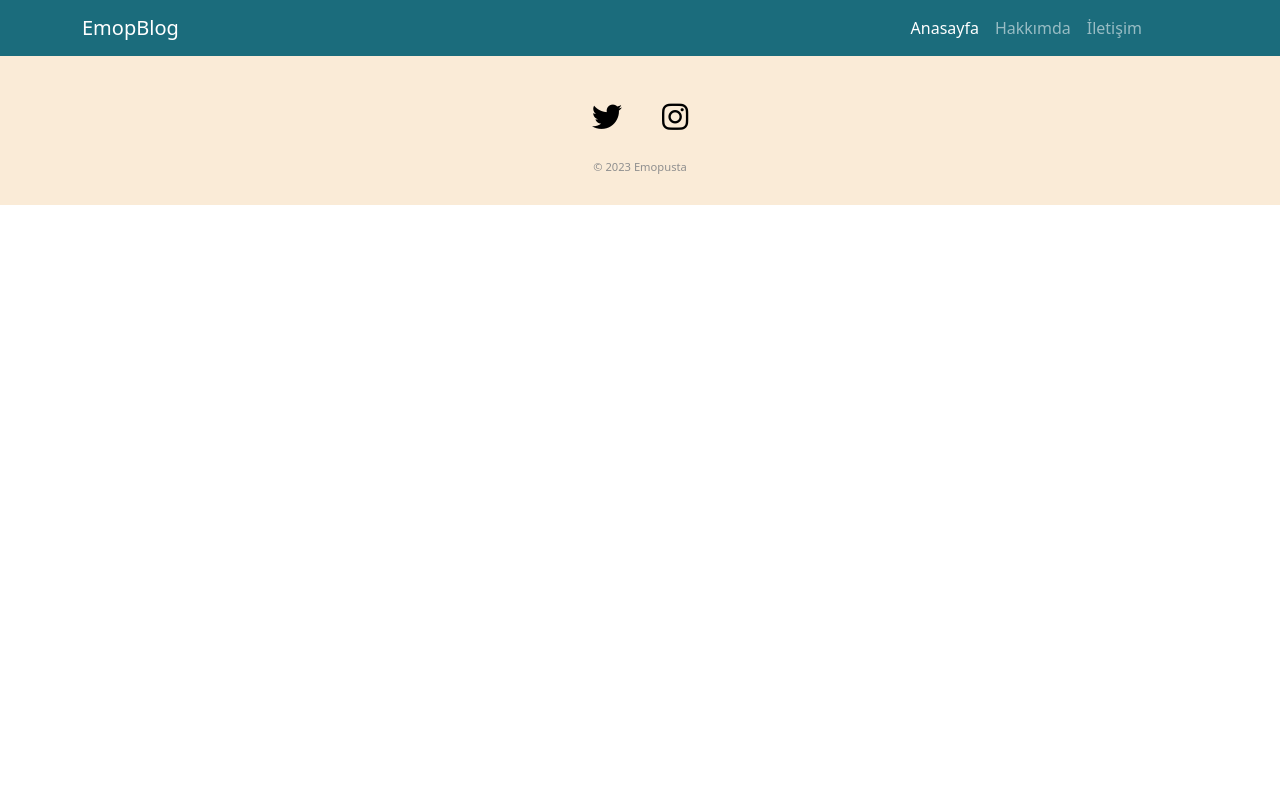
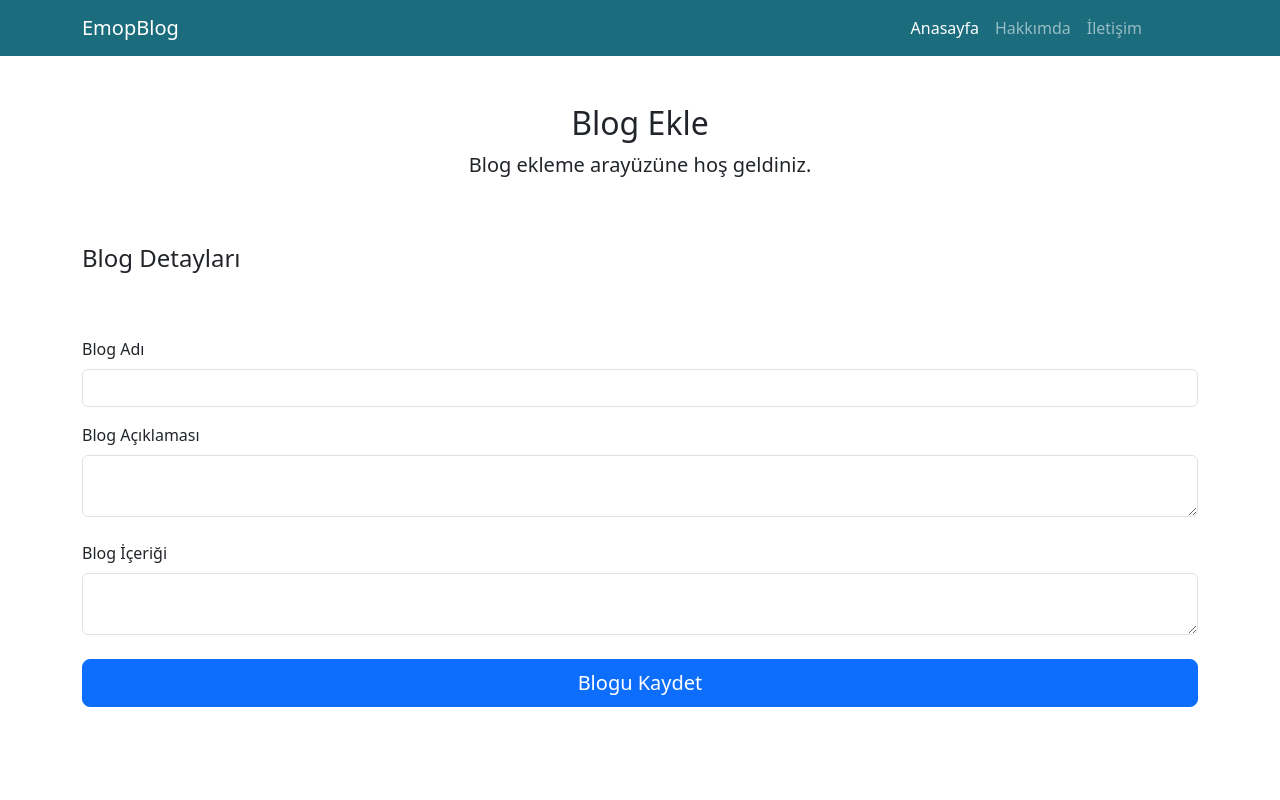
Before and after one commit to Emopusta/EmopBlog_Frontend, an Angular app: page /add-blog in a window 1280 px wide. Before the commit this address led to /. Shown: the top 800 px of the page. Built offline with nearby package versions, Linux system fonts and the light colour scheme; sample sign-in values are in the browser's storage.

Commit message:
added add-blog

```diff
--- a/src/app/app-routing.module.ts
+++ b/src/app/app-routing.module.ts
@@ -5,11 +5,13 @@ import { LoginGuard } from './guards/login.guard';
 import { LoginComponent } from './components/login/login.component';
 import { ContactMeComponent } from './components/contact-me/contact-me.component';
 import { AboutMeComponent } from './components/about-me/about-me.component';
+import { AddBlogComponent } from './components/add-blog/add-blog.component';
 
 const routes: Routes = [
   { path: '', component: HomeComponent, canActivate:[LoginGuard] },
   { path: 'about-me', component: AboutMeComponent, canActivate:[LoginGuard] },
   { path: 'contact', component: ContactMeComponent, canActivate:[LoginGuard] },
+  { path: 'add-blog', component: AddBlogComponent, canActivate:[LoginGuard] },
   { path: 'login', component: LoginComponent}
 ];
 
--- a/src/app/app.module.ts
+++ b/src/app/app.module.ts
@@ -12,6 +12,7 @@ import { HttpClientModule } from '@angular/common/http';
 import { FormsModule, ReactiveFormsModule } from '@angular/forms';
 import { RouterModule } from '@angular/router';
 import { HomeComponent } from './components/home/home.component';
+import { AddBlogComponent } from './components/add-blog/add-blog.component';
 
 @NgModule({
   declarations: [
@@ -21,7 +22,8 @@ import { HomeComponent } from './components/home/home.component';
     NavbarComponent,
     FooterComponent,
     LoginComponent,
-    HomeComponent
+    HomeComponent,
+    AddBlogComponent
   ],
   imports: [
     BrowserModule,
--- /dev/null
+++ b/src/app/components/add-blog/add-blog.component.html
@@ -0,0 +1,66 @@
+<div class="container">
+  <main>
+    <div class="py-5 text-center">
+      <h2>Blog Ekle</h2>
+      <p class="lead">Blog ekleme arayüzüne hoş geldiniz.</p>
+    </div>
+
+    <div class="row g-5">
+      <h4 class="mb-3">Blog Detayları</h4>
+      <form [formGroup]="blogForm" class="needs-validation" novalidate="">
+        <div class="row g-3">
+          <div class="col-sm-12">
+            <label class="form-label">Blog Adı</label>
+            <input
+              formControlName="blogName"
+              type="text"
+              class="form-control blogName"
+              id="blogName"
+              placeholder=""
+              value=""
+              required=""
+            />
+            <div class="invalid-feedback">Valid first name is required.</div>
+          </div>
+
+          <div class="col-12">
+            <label for="blogDescription" class="form-label"
+              >Blog Açıklaması</label
+            >
+            <textarea
+              type="text"
+              class="form-control"
+              id="blogDescription"
+              placeholder=""
+              value=""
+              required=""
+              formControlName="blogDescription"
+            ></textarea>
+            <div class="invalid-feedback">Valid first name is required.</div>
+          </div>
+        </div>
+        <br />
+
+        <label class="form-label">Blog İçeriği</label>
+        <br />
+        <div class="input-group">
+          <textarea
+            class="form-control"
+            aria-label="With textarea"
+            formControlName="blogText"
+          ></textarea>
+        </div>
+
+        <br />
+        <button class="w-100 btn btn-primary btn-lg" type="submit">
+          Blogu Kaydet
+        </button>
+      </form>
+    </div>
+
+    <br />
+    <br />
+    <br />
+    <br />
+  </main>
+</div>
--- /dev/null
+++ b/src/app/components/add-blog/add-blog.component.ts
@@ -0,0 +1,22 @@
+import { Component } from '@angular/core';
+import { FormBuilder, FormGroup, Validators } from '@angular/forms';
+
+@Component({
+  selector: 'app-add-blog',
+  templateUrl: './add-blog.component.html',
+  styleUrls: ['./add-blog.component.css']
+})
+export class AddBlogComponent {
+  blogForm:FormGroup;
+
+
+  constructor(private formBuilder: FormBuilder){
+    this.blogForm = this.formBuilder.group({
+      blogName : ['',Validators.required],
+      blogDescription : ['', Validators.required],
+      blogText : ['', Validators.required]
+    });
+
+  }
+
+}
```
Also changed, not shown: src/app/components/add-blog/add-blog.component.css (added), 1 other file (tests, documents, lock files or other folders).
